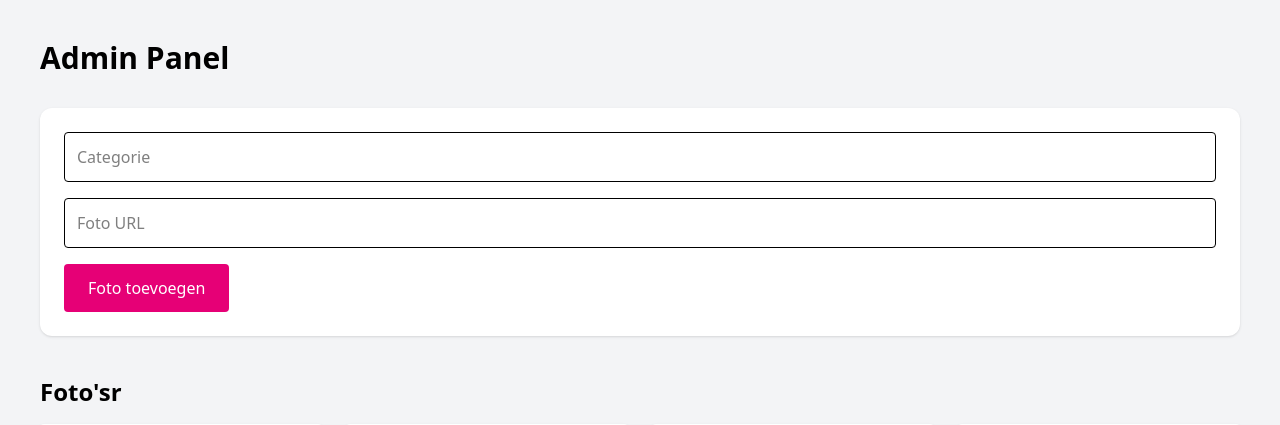
After one commit to NP-BIT-Dev/deep-dive-2526-p3-superawesometeamnaam, a PHP site: page /dist/directions/admin.php in a window 1280 px wide. The commit adds this page. Shown: the top 425 px of the page. Run offline with PHP 8.4, Linux system fonts and the light colour scheme; data comes from the database, SQL or seed files in the repository.

Commit message:
footer gemaakt admin panel gemaakt.

```diff
--- /dev/null
+++ b/dist/directions/admin.php
@@ -0,0 +1,84 @@
+<?php
+require "db.php";
+
+if(isset($_POST["toevoegen"])) {
+    $cat = $_POST["categorie"];
+    $url = $_POST["url"];
+
+    $stmt = $pdo->prepare("INSERT INTO fotos (categorie, url) VALUES (?, ?)");
+    $stmt->execute([$cat, $url]);
+
+    header("Location: admin.php");
+    exit;
+}
+
+if(isset($_GET["verwijderen"])) {
+    $id = $_GET["verwijderen"];
+
+    $stmt = $pdo->prepare("DELETE FROM fotos WHERE id=?");
+    $stmt->execute([$id]);
+
+    header("Location: admin.php");
+    exit;
+}
+
+$fotos = $pdo->query("SELECT * FROM fotos ORDER BY id DESC")->fetchAll();
+?>
+
+<!DOCTYPE html>
+<html>
+<head>
+<meta charset="UTF-8">
+<meta name="viewport" content="width=device-width, initial-scale=1.0">
+<link href="../output.css" rel="stylesheet">
+<title>Admin Panel</title>
+</head>
+
+<body class="bg-gray-100 p-10">
+
+<h1 class="text-3xl font-bold mb-8">Admin Panel</h1>
+
+<div class="bg-white p-6 rounded-xl shadow mb-10">
+
+<form method="POST" class="space-y-4">
+
+    <input type="text" name="categorie"
+           placeholder="Categorie"
+           class="w-full border p-3 rounded" required>
+
+    <input type="text" name="url"
+           placeholder="Foto URL"
+           class="w-full border p-3 rounded" required>
+
+    <button name="toevoegen"
+            class="bg-pink-600 text-white px-6 py-3 rounded z-50">
+        Foto toevoegen
+    </button>
+
+</form>
+
+</div>
+
+<h2 class="text-2xl font-bold mb-4">Foto'sr</h2>
+
+<div class="grid grid-cols-1 md:grid-cols-3 lg:grid-cols-4 gap-6">
+
+<?php foreach($fotos as $foto): ?>
+
+    <div class="bg-white p-3 rounded shadow">
+        <img src="<?= $foto['url'] ?>" class="w-full h-48 object-cover mb-2">
+
+        <p class="font-bold"><?= $foto['categorie'] ?></p>
+
+        <a href="?verwijderen=<?= $foto['id'] ?>"
+           class="bg-red-500 text-white px-3 py-1 rounded mt-2 inline-block z-50">
+           Verwijderen
+        </a>
+    </div>
+
+<?php endforeach; ?>
+
+</div>
+
+</body>
+</html>
--- a/dist/output.css
+++ b/dist/output.css
@@ -7,10 +7,14 @@
       "Segoe UI Emoji", "Segoe UI Symbol", "Noto Color Emoji";
     --font-mono: ui-monospace, SFMono-Regular, Menlo, Monaco, Consolas, "Liberation Mono",
       "Courier New", monospace;
+    --color-red-500: oklch(63.7% 0.237 25.331);
     --color-pink-500: oklch(65.6% 0.241 354.308);
-    --color-gray-300: oklch(87.2% 0.01 258.338);
+    --color-pink-600: oklch(59.2% 0.249 0.584);
+    --color-gray-100: oklch(96.7% 0.003 264.542);
+    --color-black: #000;
     --color-white: #fff;
     --spacing: 0.25rem;
+    --container-6xl: 72rem;
     --text-xl: 1.25rem;
     --text-xl--line-height: calc(1.75 / 1.25);
     --text-2xl: 1.5rem;
@@ -21,7 +25,6 @@
     --text-5xl--line-height: 1;
     --font-weight-semibold: 600;
     --font-weight-bold: 700;
-    --radius-lg: 0.5rem;
     --radius-xl: 0.75rem;
     --default-transition-duration: 150ms;
     --default-transition-timing-function: cubic-bezier(0.4, 0, 0.2, 1);
@@ -181,14 +184,137 @@
   .relative {
     position: relative;
   }
+  .top-1 {
+    top: calc(var(--spacing) * 1);
+  }
   .top-15 {
     top: calc(var(--spacing) * 15);
+  }
+  .right-1 {
+    right: calc(var(--spacing) * 1);
+  }
+  .right-2 {
+    right: calc(var(--spacing) * 2);
+  }
+  .right-3 {
+    right: calc(var(--spacing) * 3);
+  }
+  .right-4 {
+    right: calc(var(--spacing) * 4);
+  }
+  .right-5 {
+    right: calc(var(--spacing) * 5);
+  }
+  .right-10 {
+    right: calc(var(--spacing) * 10);
+  }
+  .right-25 {
+    right: calc(var(--spacing) * 25);
+  }
+  .right-30 {
+    right: calc(var(--spacing) * 30);
+  }
+  .right-40 {
+    right: calc(var(--spacing) * 40);
+  }
+  .right-45 {
+    right: calc(var(--spacing) * 45);
+  }
+  .right-50 {
+    right: calc(var(--spacing) * 50);
+  }
+  .bottom-1 {
+    bottom: calc(var(--spacing) * 1);
+  }
+  .bottom-2 {
+    bottom: calc(var(--spacing) * 2);
+  }
+  .bottom-3 {
+    bottom: calc(var(--spacing) * 3);
+  }
+  .bottom-4 {
+    bottom: calc(var(--spacing) * 4);
+  }
+  .bottom-5 {
+    bottom: calc(var(--spacing) * 5);
+  }
+  .bottom-10 {
+    bottom: calc(var(--spacing) * 10);
+  }
+  .bottom-15 {
+    bottom: calc(var(--spacing) * 15);
+  }
+  .bottom-20 {
+    bottom: calc(var(--spacing) * 20);
+  }
+  .bottom-25 {
+    bottom: calc(var(--spacing) * 25);
+  }
+  .bottom-30 {
+    bottom: calc(var(--spacing) * 30);
+  }
+  .bottom-35 {
+    bottom: calc(var(--spacing) * 35);
+  }
+  .bottom-36 {
+    bottom: calc(var(--spacing) * 36);
+  }
+  .bottom-38 {
+    bottom: calc(var(--spacing) * 38);
+  }
+  .bottom-45 {
+    bottom: calc(var(--spacing) * 45);
+  }
+  .bottom-46 {
+    bottom: calc(var(--spacing) * 46);
+  }
+  .bottom-50 {
+    bottom: calc(var(--spacing) * 50);
+  }
+  .bottom-55 {
+    bottom: calc(var(--spacing) * 55);
+  }
+  .left-1 {
+    left: calc(var(--spacing) * 1);
+  }
+  .left-2 {
+    left: calc(var(--spacing) * 2);
+  }
+  .left-3 {
+    left: calc(var(--spacing) * 3);
+  }
+  .left-5 {
+    left: calc(var(--spacing) * 5);
+  }
+  .left-10 {
+    left: calc(var(--spacing) * 10);
+  }
+  .left-20 {
+    left: calc(var(--spacing) * 20);
   }
   .left-30 {
     left: calc(var(--spacing) * 30);
   }
+  .z-5 {
+    z-index: 5;
+  }
+  .z-50 {
+    z-index: 50;
+  }
+  .mx-auto {
+    margin-inline: auto;
+  }
+  .mt-1 {
+    margin-top: calc(var(--spacing) * 1);
+  }
   .mt-2 {
     margin-top: calc(var(--spacing) * 2);
+  }
+  .mt-4 {
+    margin-top: calc(var(--spacing) * 4);
+  }
+  .mt-5 {
+    margin-top: calc(var(--spacing) * 5);
   }
   .mt-10 {
     margin-top: calc(var(--spacing) * 10);
@@ -196,11 +322,26 @@
   .mt-20 {
     margin-top: calc(var(--spacing) * 20);
   }
-  .mt-25 {
-    margin-top: calc(var(--spacing) * 25);
+  .mt-50 {
+    margin-top: calc(var(--spacing) * 50);
   }
   .mr-20 {
     margin-right: calc(var(--spacing) * 20);
+  }
+  .mb-0 {
+    margin-bottom: calc(var(--spacing) * 0);
+  }
+  .mb-1 {
+    margin-bottom: calc(var(--spacing) * 1);
+  }
+  .mb-2 {
+    margin-bottom: calc(var(--spacing) * 2);
+  }
+  .mb-4 {
+    margin-bottom: calc(var(--spacing) * 4);
+  }
+  .mb-5 {
+    margin-bottom: calc(var(--spacing) * 5);
   }
   .mb-6 {
     margin-bottom: calc(var(--spacing) * 6);
@@ -208,8 +349,20 @@
   .mb-8 {
     margin-bottom: calc(var(--spacing) * 8);
   }
-  .mb-16 {
-    margin-bottom: calc(var(--spacing) * 16);
+  .mb-9 {
+    margin-bottom: calc(var(--spacing) * 9);
+  }
+  .mb-10 {
+    margin-bottom: calc(var(--spacing) * 10);
+  }
+  .ml-2 {
+    margin-left: calc(var(--spacing) * 2);
+  }
+  .ml-4 {
+    margin-left: calc(var(--spacing) * 4);
+  }
+  .ml-5 {
+    margin-left: calc(var(--spacing) * 5);
   }
   .flex {
     display: flex;
@@ -343,8 +514,37 @@
   .justify-center {
     justify-content: center;
   }
+  .gap-1 {
+    gap: calc(var(--spacing) * 1);
+  }
+  .gap-2 {
+    gap: calc(var(--spacing) * 2);
+  }
+  .gap-5 {
+    gap: calc(var(--spacing) * 5);
+  }
   .gap-6 {
     gap: calc(var(--spacing) * 6);
+  }
+  .gap-10 {
+    gap: calc(var(--spacing) * 10);
+  }
+  .gap-20 {
+    gap: calc(var(--spacing) * 20);
+  }
+  .space-y-1 {
+    :where(& > :not(:last-child)) {
+      --tw-space-y-reverse: 0;
+      margin-block-start: calc(calc(var(--spacing) * 1) * var(--tw-space-y-reverse));
+      margin-block-end: calc(calc(var(--spacing) * 1) * calc(1 - var(--tw-space-y-reverse)));
+    }
+  }
+  .space-y-4 {
+    :where(& > :not(:last-child)) {
+      --tw-space-y-reverse: 0;
+      margin-block-start: calc(calc(var(--spacing) * 4) * var(--tw-space-y-reverse));
+      margin-block-end: calc(calc(var(--spacing) * 4) * calc(1 - var(--tw-space-y-reverse)));
+    }
   }
   .space-y-6 {
     :where(& > :not(:last-child)) {
@@ -382,8 +621,14 @@
   .bg-\[\#c70372\] {
     background-color: #c70372;
   }
-  .bg-pink-500 {
-    background-color: var(--color-pink-500);
+  .bg-gray-100 {
+    background-color: var(--color-gray-100);
+  }
+  .bg-pink-600 {
+    background-color: var(--color-pink-600);
+  }
+  .bg-red-500 {
+    background-color: var(--color-red-500);
   }
   .bg-white {
     background-color: var(--color-white);
@@ -417,14 +687,38 @@
   .object-cover {
     object-fit: cover;
   }
+  .p-1 {
+    padding: calc(var(--spacing) * 1);
+  }
+  .p-2 {
+    padding: calc(var(--spacing) * 2);
+  }
   .p-3 {
     padding: calc(var(--spacing) * 3);
   }
   .p-4 {
     padding: calc(var(--spacing) * 4);
   }
+  .p-5 {
+    padding: calc(var(--spacing) * 5);
+  }
+  .p-6 {
+    padding: calc(var(--spacing) * 6);
+  }
+  .p-10 {
+    padding: calc(var(--spacing) * 10);
+  }
   .p-16 {
     padding: calc(var(--spacing) * 16);
+  }
+  .p-20 {
+    padding: calc(var(--spacing) * 20);
+  }
+  .p-30 {
+    padding: calc(var(--spacing) * 30);
+  }
+  .p-50 {
+    padding: calc(var(--spacing) * 50);
   }
   .px-1 {
     padding-inline: calc(var(--spacing) * 1);
@@ -432,11 +726,17 @@
   .px-2 {
     padding-inline: calc(var(--spacing) * 2);
   }
+  .px-3 {
+    padding-inline: calc(var(--spacing) * 3);
+  }
   .px-4 {
     padding-inline: calc(var(--spacing) * 4);
   }
   .px-5 {
     padding-inline: calc(var(--spacing) * 5);
+  }
+  .px-6 {
+    padding-inline: calc(var(--spacing) * 6);
   }
   .px-10 {
     padding-inline: calc(var(--spacing) * 10);
@@ -459,14 +759,21 @@
   .py-2 {
     padding-block: calc(var(--spacing) * 2);
   }
+  .py-3 {
+    padding-block: calc(var(--spacing) * 3);
+  }
   .py-5 {
     padding-block: calc(var(--spacing) * 5);
   }
-  .py-50 {
-    padding-block: calc(var(--spacing) * 50);
+  .py-12 {
+    padding-block: calc(var(--spacing) * 12);
   }
   .text-center {
     text-align: center;
+  }
+  .text-2xl {
+    font-size: var(--text-2xl);
+    line-height: var(--tw-leading, var(--text-2xl--line-height));
   }
   .text-3xl {
     font-size: var(--text-3xl);
@@ -479,10 +786,6 @@
   .font-bold {
     --tw-font-weight: var(--font-weight-bold);
     font-weight: var(--font-weight-bold);
-  }
-  .font-semibold {
-    --tw-font-weight: var(--font-weight-semibold);
-    font-weight: var(--font-weight-semibold);
   }
   .text-white {
     color: var(--color-white);
@@ -508,24 +811,9 @@
   .filter {
     filter: var(--tw-blur,) var(--tw-brightness,) var(--tw-contrast,) var(--tw-grayscale,) var(--tw-hue-rotate,) var(--tw-invert,) var(--tw-saturate,) var(--tw-sepia,) var(--tw-drop-shadow,);
   }
-  .transition {
-    transition-property: color, background-color, border-color, outline-color, text-decoration-color, fill, stroke, --tw-gradient-from, --tw-gradient-via, --tw-gradient-to, opacity, box-shadow, transform, translate, scale, rotate, filter, -webkit-backdrop-filter, backdrop-filter, display, content-visibility, overlay, pointer-events;
-    transition-timing-function: var(--tw-ease, var(--default-transition-timing-function));
-    transition-duration: var(--tw-duration, var(--default-transition-duration));
-  }
   .duration-300 {
     --tw-duration: 300ms;
     transition-duration: 300ms;
-  }
-  .hover\:scale-110 {
-    &:hover {
-      @media (hover: hover) {
-        --tw-scale-x: 110%;
-        --tw-scale-y: 110%;
-        --tw-scale-z: 110%;
-        scale: var(--tw-scale-x) var(--tw-scale-y);
-      }
-    }
   }
   .hover\:bg-\[\#c70372\] {
     &:hover {
@@ -534,10 +822,33 @@
       }
     }
   }
+  .hover\:text-2xl {
+    &:hover {
+      @media (hover: hover) {
+        font-size: var(--text-2xl);
+        line-height: var(--tw-leading, var(--text-2xl--line-height));
+      }
+    }
+  }
+  .hover\:font-bold {
+    &:hover {
+      @media (hover: hover) {
+        --tw-font-weight: var(--font-weight-bold);
+        font-weight: var(--font-weight-bold);
+      }
+    }
+  }
   .hover\:text-\[\#c70372\] {
     &:hover {
       @media (hover: hover) {
         color: #c70372;
+      }
+    }
+  }
+  .hover\:text-black {
+    &:hover {
+      @media (hover: hover) {
+        color: var(--color-black);
       }
     }
   }
@@ -770,21 +1081,6 @@
   syntax: "*";
   inherits: false;
 }
-@property --tw-scale-x {
-  syntax: "*";
-  inherits: false;
-  initial-value: 1;
-}
-@property --tw-scale-y {
-  syntax: "*";
-  inherits: false;
-  initial-value: 1;
-}
-@property --tw-scale-z {
-  syntax: "*";
-  inherits: false;
-  initial-value: 1;
-}
 @layer properties {
   @supports ((-webkit-hyphens: none) and (not (margin-trim: inline))) or ((-moz-orient: inline) and (not (color:rgb(from red r g b)))) {
     *, ::before, ::after, ::backdrop {
@@ -835,9 +1131,6 @@
       --tw-drop-shadow-alpha: 100%;
       --tw-drop-shadow-size: initial;
       --tw-duration: initial;
-      --tw-scale-x: 1;
-      --tw-scale-y: 1;
-      --tw-scale-z: 1;
     }
   }
 }
```
Also changed, not shown: other parts of dist/output.css (+138 -56 lines), dist/directions/fotogalerij.php (+10 -10 lines), index.php (+54 -15 lines), dist/icons/facebook-icon.svg (added), dist/icons/instagram-icon.svg (added), dist/icons/linkedln-icon.svg (added).
